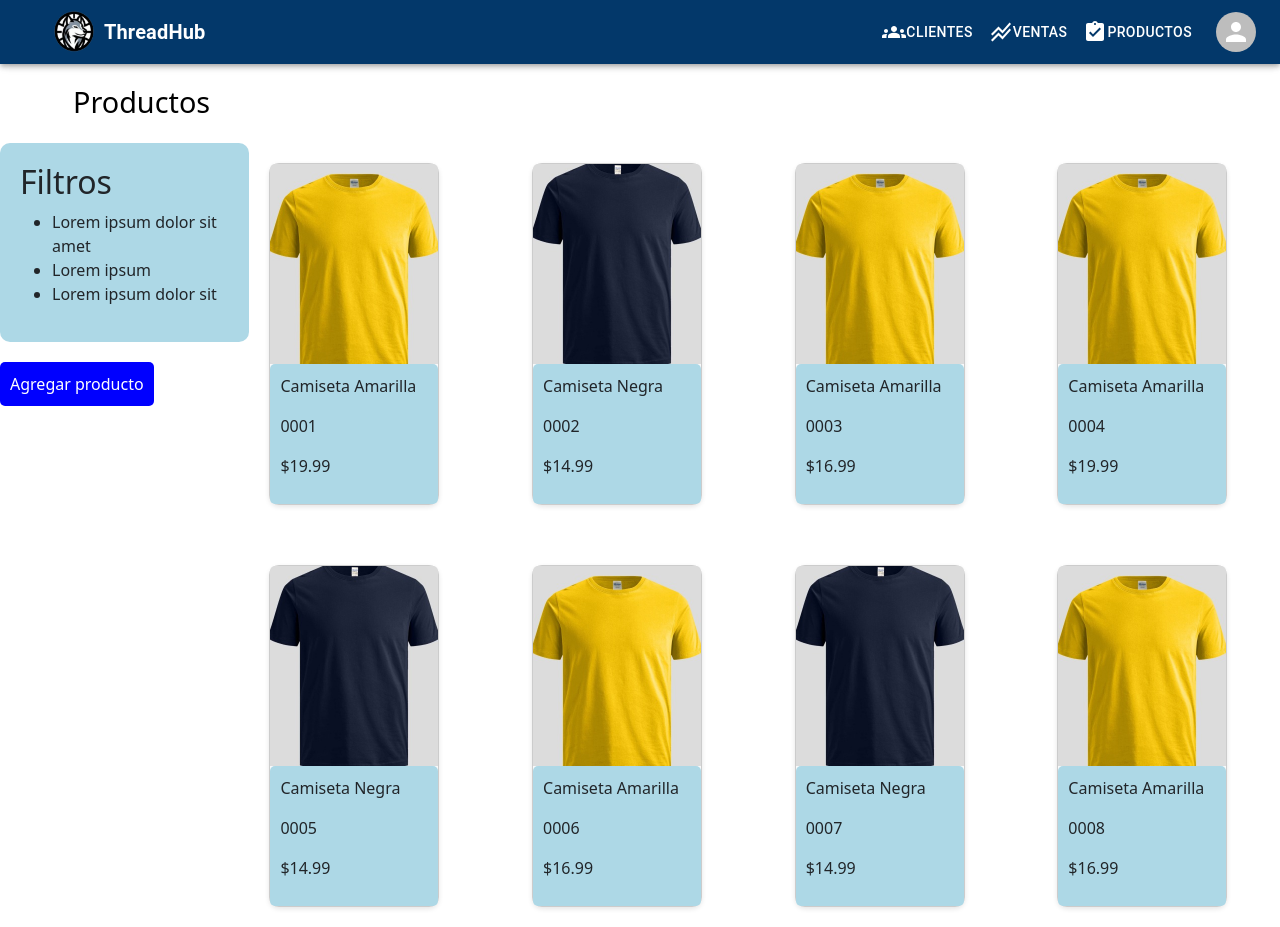
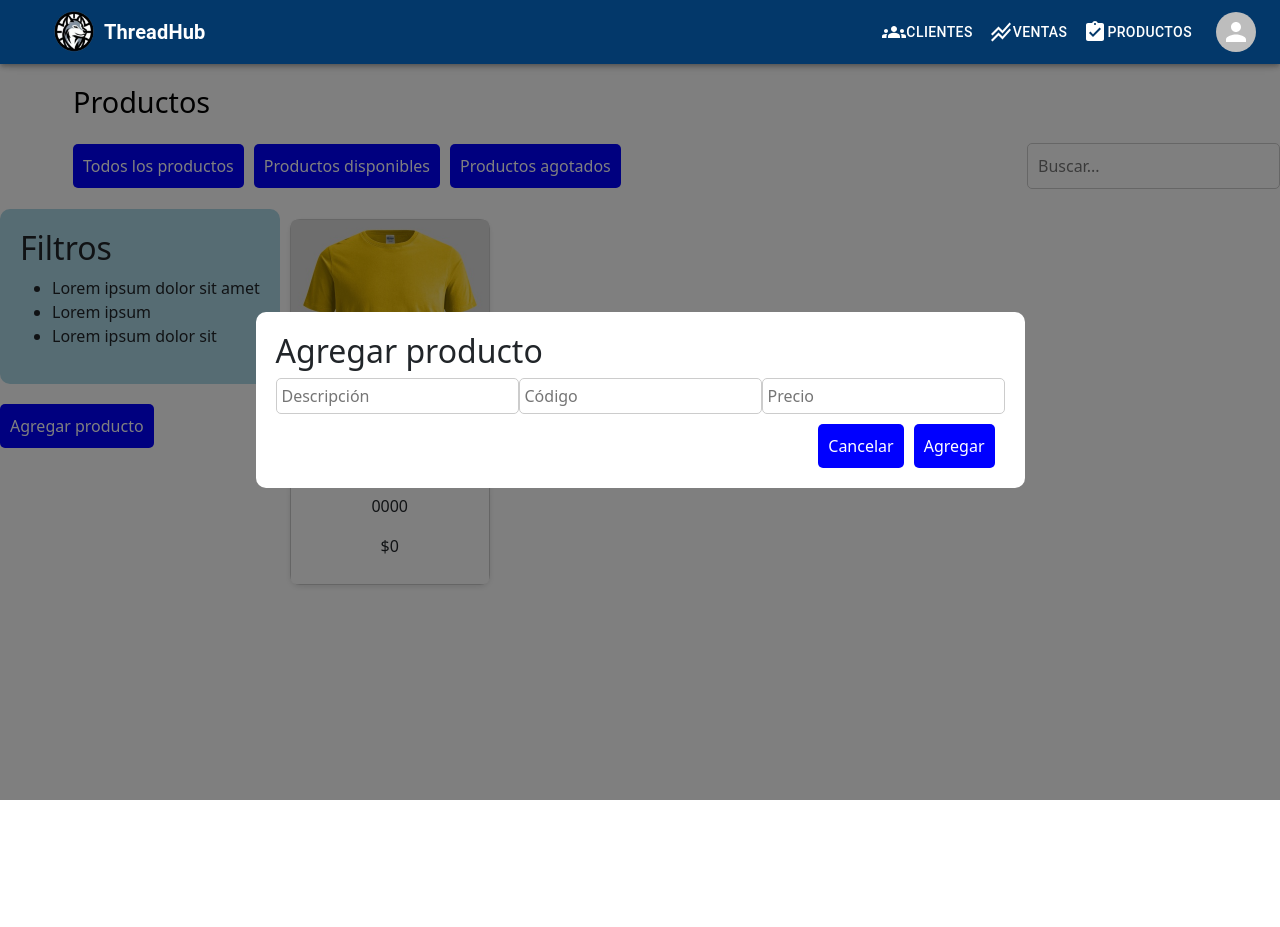
Before and after one commit to juansebmz/CRM-Industrial, a React (Create React App) app: page /Products in a window 1280 px wide. Both pictures are taken after a click on the button "Agregar producto". After the commit the page ends 800 px from the top, so only its background shows below. Built offline with nearby package versions, Linux system fonts and the light colour scheme.

Commit message:
agregar producto pag productos

```diff
--- a/src/components/products.js
+++ b/src/components/products.js
@@ -1,27 +1,22 @@
-import React from 'react';
+import React, { useState } from 'react';
 import Appbar from './Appbar';
 
-const productos = [
-  { descripcion: "Camiseta Amarilla", codigo: "0001", precio: "$19.99", imagen: "camisaAmarilla.jpg" },
-  { descripcion: "Camiseta Negra", codigo: "0002", precio: "$14.99", imagen: "camisaNegra.jpg" },
-  { descripcion: "Camiseta Amarilla", codigo: "0003", precio: "$16.99", imagen: "camisaAmarilla.jpg" },
-  { descripcion: "Camiseta Amarilla", codigo: "0004", precio: "$19.99", imagen: "camisaAmarilla.jpg" },
-  { descripcion: "Camiseta Negra", codigo: "0005", precio: "$14.99", imagen: "camisaNegra.jpg" },
-  { descripcion: "Camiseta Amarilla", codigo: "0006", precio: "$16.99", imagen: "camisaAmarilla.jpg" },
-  { descripcion: "Camiseta Negra", codigo: "0007", precio: "$14.99", imagen: "camisaNegra.jpg" },
-  { descripcion: "Camiseta Amarilla", codigo: "0008", precio: "$16.99", imagen: "camisaAmarilla.jpg" },
+const initialProducts = [
+  { descripcion: "Lorem ipsum dolor sit amet", codigo: "0000", precio: "$0", imagen: "camisaAmarilla.jpg", disponible: true },
+  // ... (el resto de tus productos)
 ];
 
 const buttonStyle = {
-  backgroundColor:'#0000FF',
-  color:'white',
-  border:'none',
-  padding:'10px',
-  borderRadius:'5px',
-  cursor:'pointer'
+  backgroundColor: '#0000FF',
+  color: 'white',
+  border: 'none',
+  padding: '10px',
+  borderRadius: '5px',
+  cursor: 'pointer',
+  marginRight: '10px',
 };
 
-const ProductItem = ({ producto, index }) => {
+const ProductItem = ({ producto }) => {
   const productImageStyle = {
     width: '100%',
     height: '200px',
@@ -30,8 +25,8 @@ const ProductItem = ({ producto, index }) => {
   };
 
   const productItemStyle = {
-    width: '70%',
-    margin: '20px',
+    width: '200px',
+    margin: '10px',
     border: '1px solid #ccc',
     padding: '0px',
     borderRadius: '10px',
@@ -40,13 +35,14 @@ const ProductItem = ({ producto, index }) => {
   };
 
   const infoStyle = {
-    backgroundColor: 'lightblue ',
+    backgroundColor: 'white',
     padding: '10px',
-    borderRadius: ' 5px 5px',
+    borderRadius: '0 0 5px 5px',
+    textAlign: 'center',
   };
 
   return (
-    <div key={index} style={productItemStyle}>
+    <div style={productItemStyle}>
       <img src={producto.imagen} alt={producto.descripcion} style={productImageStyle} />
       <div style={infoStyle}>
         <p>{producto.descripcion}</p>
@@ -57,8 +53,19 @@ const ProductItem = ({ producto, index }) => {
   );
 };
 
+function Products() {
+  const [filtro, setFiltro] = useState('todos');
+  const [busqueda, setBusqueda] = useState('');
+  const [productos, setProductos] = useState(initialProducts);
+  const [showAddProduct, setShowAddProduct] = useState(false);
+  const [newProduct, setNewProduct] = useState({
+    descripcion: '',
+    codigo: '',
+    precio: '',
+    imagen: 'https://via.placeholder.com/150',
+    disponible: true,
+  });
 
-function Products() {
   const titleStyle = {
     textAlign: 'left',
     fontSize: '1.8em',
@@ -69,16 +76,46 @@ function Products() {
   };
 
   const filterStyle = {
-    backgroundColor: '#ADD8E6', // Cambiado a azul claro
+    backgroundColor: '#ADD8E6',
     padding: '20px',
     borderRadius: '10px',
     marginBottom: '20px',
   };
 
+  const productosFilter = filtro === 'todos'
+    ? productos.filter(producto => producto.descripcion.toLowerCase().includes(busqueda.toLowerCase()))
+    : filtro === 'disponibles'
+      ? productos.filter(producto => producto.disponible && producto.descripcion.toLowerCase().includes(busqueda.toLowerCase()))
+      : productos.filter(producto => !producto.disponible && producto.descripcion.toLowerCase().includes(busqueda.toLowerCase()));
+
+  const handleAddProduct = () => {
+    setProductos([...productos, newProduct]);
+    setNewProduct({
+      descripcion: '',
+      codigo: '',
+      precio: '',
+      imagen: 'https://via.placeholder.com/150',
+      disponible: true,
+    });
+    setShowAddProduct(false);
+  };
+
   return (
     <div style={{ backgroundColor: 'white' }}>
       <Appbar />
-      <div style={titleStyle}> Productos </div>
+      <div style={titleStyle}>Productos</div>
+      <div style={{ display: 'flex', alignItems: 'center', marginBottom: '20px', paddingLeft: '73px' }}>
+        <button style={buttonStyle} onClick={() => setFiltro('todos')}>Todos los productos</button>
+        <button style={buttonStyle} onClick={() => setFiltro('disponibles')}>Productos disponibles</button>
+        <button style={buttonStyle} onClick={() => setFiltro('agotados')}>Productos agotados</button>
+        <input
+          type="text"
+          placeholder="Buscar..."
+          value={busqueda}
+          onChange={(e) => setBusqueda(e.target.value)}
+          style={{ marginLeft: 'auto', padding: '10px', borderRadius: '5px', border: '1px solid #ccc' }}
+        />
+      </div>
       <div style={{ display: 'flex' }}>
         <div>
           <div style={filterStyle}>
@@ -89,17 +126,54 @@ function Products() {
               <li>Lorem ipsum dolor sit</li>
             </ul>
           </div>
-        <div style={{backgroundColor:''}}>
-        <button style={ buttonStyle}>
-          Agregar producto</button>
+          <div>
+            <button style={buttonStyle} onClick={() => setShowAddProduct(true)}>
+              Agregar producto
+            </button>
           </div>
         </div>
         <div style={{ display: 'grid', gridTemplateColumns: 'repeat(4, 1fr)', gap: '20px' }}>
-          {productos.map((producto, index) => (
-            <ProductItem key={index} producto={producto} index={index} />
+          {productosFilter.map((producto, index) => (
+            <ProductItem key={index} producto={producto} />
           ))}
         </div>
       </div>
+      {showAddProduct && (
+        <div style={{ position: 'fixed', top: 0, left: 0, right: 0, bottom: 0, backgroundColor: 'rgba(0, 0, 0, 0.5)', display: 'flex', justifyContent: 'center', alignItems: 'center' }}>
+          <div style={{ backgroundColor: 'white', padding: '20px', borderRadius: '10px' }}>
+            <h2>Agregar producto</h2>
+            <input
+              type="text"
+              placeholder="Descripción"
+              value={newProduct.descripcion}
+              onChange={(e) => setNewProduct({ ...newProduct, descripcion: e.target.value })}
+              style={{ marginBottom: '10px', padding: '5px', borderRadius: '5px', border: '1px solid #ccc' }}
+            />
+            <input
+              type="text"
+              placeholder="Código"
+              value={newProduct.codigo}
+              onChange={(e) => setNewProduct({ ...newProduct, codigo: e.target.value })}
+              style={{ marginBottom: '10px', padding: '5px', borderRadius: '5px', border: '1px solid #ccc' }}
+            />
+            <input
+              type="text"
+              placeholder="Precio"
+              value={newProduct.precio}
+              onChange={(e) => setNewProduct({ ...newProduct, precio: e.target.value })}
+              style={{ marginBottom: '10px', padding: '5px', borderRadius: '5px', border: '1px solid #ccc' }}
+            />
+            <div style={{ display: 'flex', justifyContent: 'flex-end' }}>
+              <button style={{ ...buttonStyle, marginRight: '10px' }} onClick={() => setShowAddProduct(false)}>
+                Cancelar
+              </button>
+              <button style={buttonStyle} onClick={handleAddProduct}>
+                Agregar
+              </button>
+            </div>
+          </div>
+        </div>
+      )}
     </div>
   );
 }
```
Lines whose indentation alone changed are shown as unchanged.
